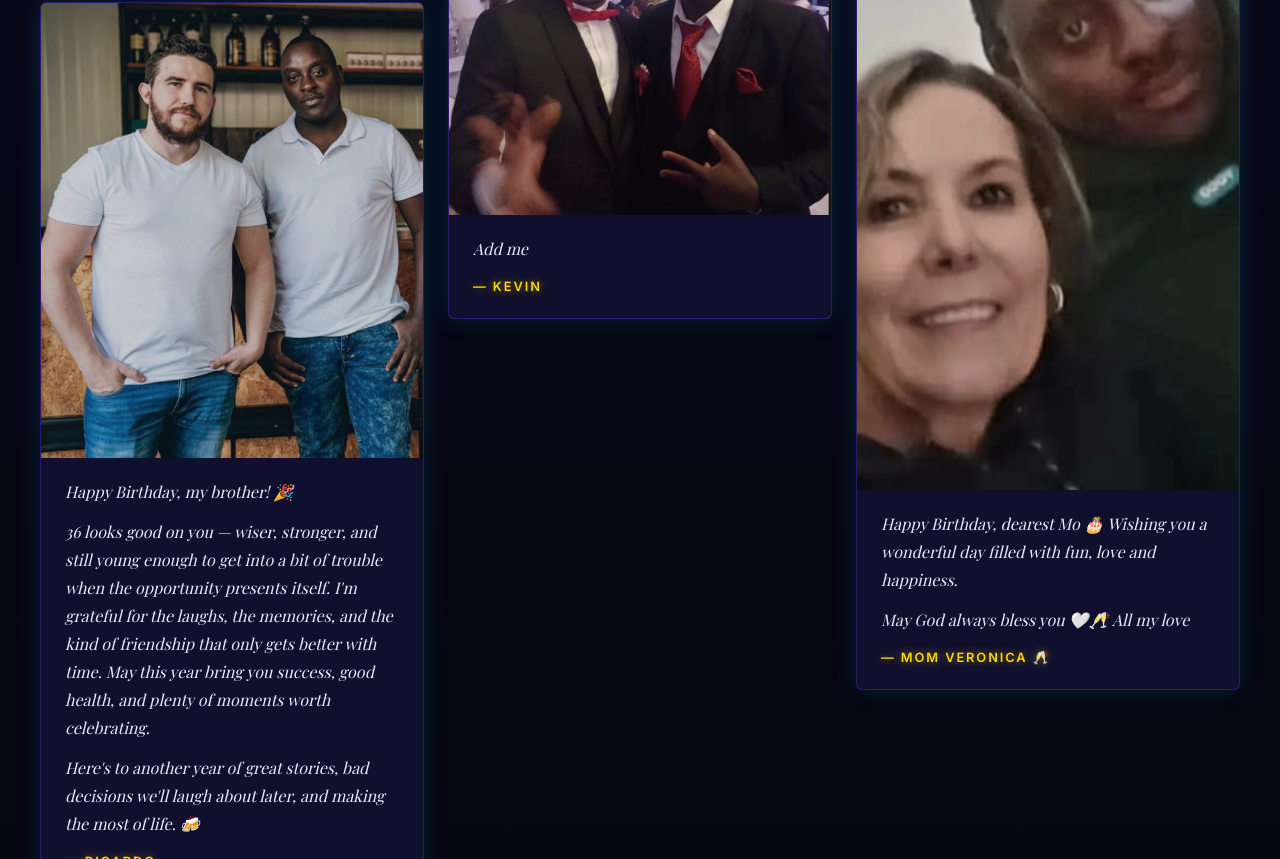
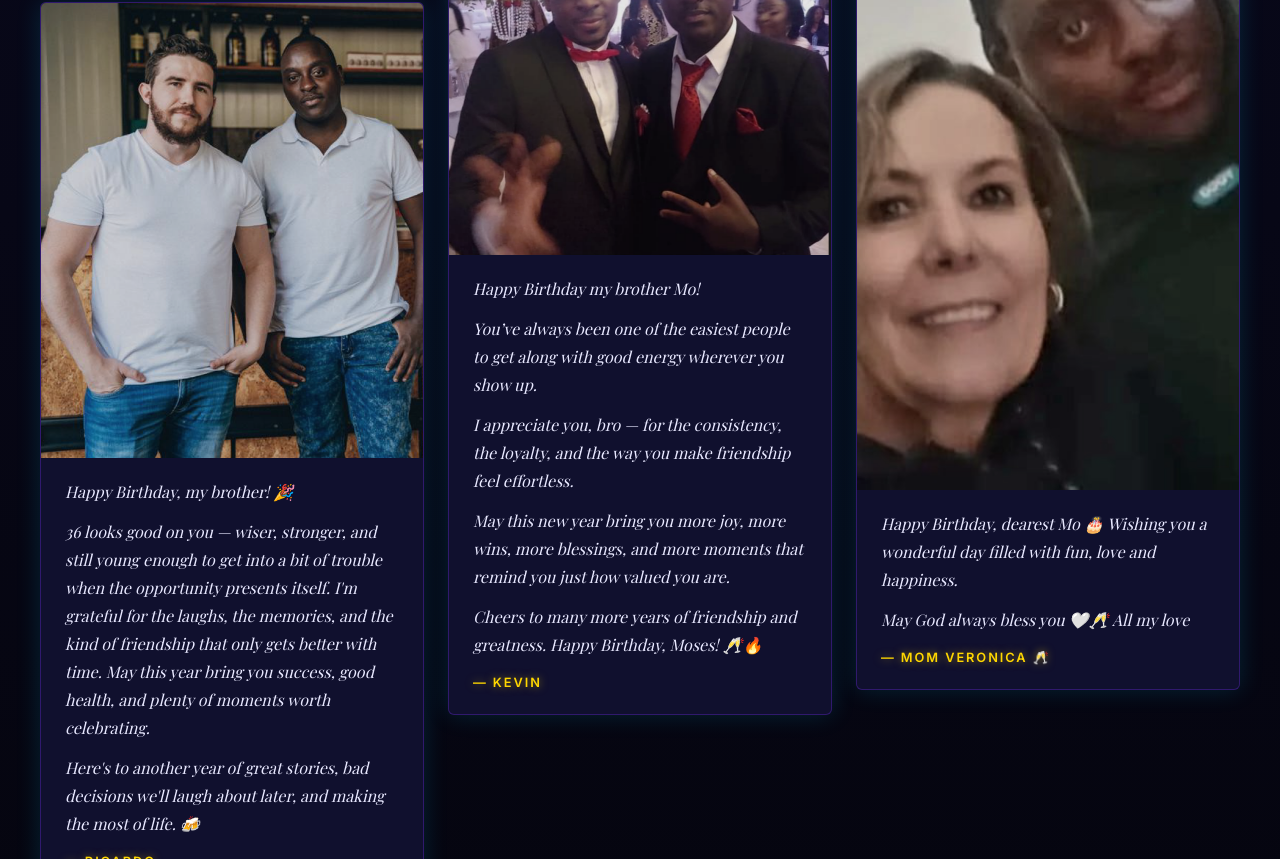
Before and after one commit to Ric-are-do/MosesBirthdy, a plain HTML site: page index.html in a window 1280 px wide. Shown: the part 4994-5853 px from the top of the page. Drawn offline with nearby package versions, Linux system fonts and the light colour scheme.

Commit message:
added messages for Ross and Kevin

```diff
--- a/index.html
+++ b/index.html
@@ -148,7 +148,8 @@
             <img class="card__photo" src="images/RossAndMoses.jpeg" alt="Ross with Moses" />
             <div class="card__body">
                 <div class="card__message">
-                    <p>Add me!</p>
+                    <p>Happy birthday Mo !!!! </p>
+                    <p>Hope you have an amazing day  </p>
                 </div>
                 <span class="card__name">— Ross</span>
             </div>
@@ -178,7 +179,11 @@
             <img class="card__photo" src="images/KevinAndMoses.png" alt="Kevin with Moses" />
             <div class="card__body">
                 <div class="card__message">
-                    <p>Add me</p>
+                    <p>Happy Birthday my brother Mo!</p>
+                    <p>You’ve always been one of the easiest people to get along with good energy wherever you show up. </p>
+                    <p>I appreciate you, bro — for the consistency, the loyalty, and the way you make friendship feel effortless.  </p>
+                    <p>May this new year bring you more joy, more wins, more blessings, and more moments that remind you just how valued you are.  </p>
+                    <p>Cheers to many more years of friendship and greatness. Happy Birthday, Moses! 🥂🔥</p>
                 </div>
                 <span class="card__name">— Kevin</span>
             </div>
```
